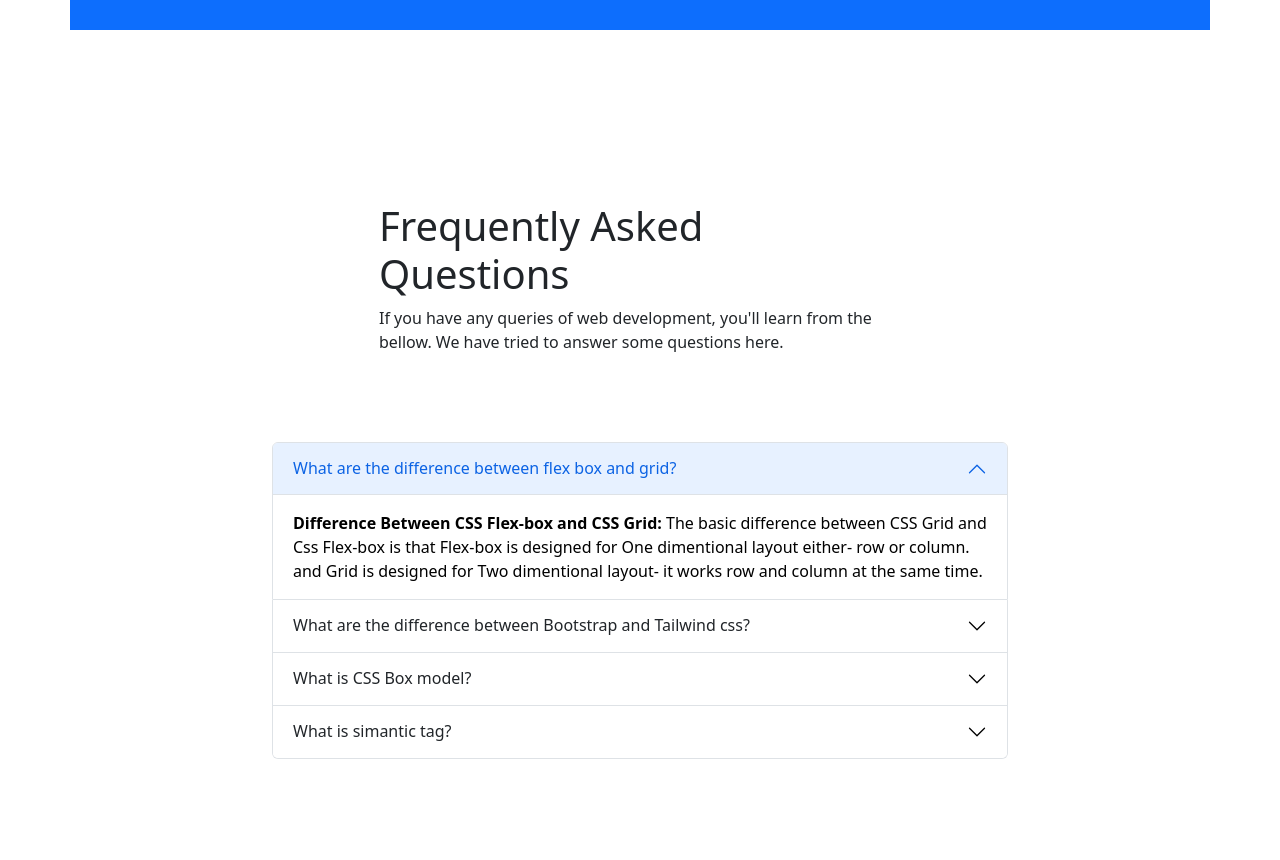
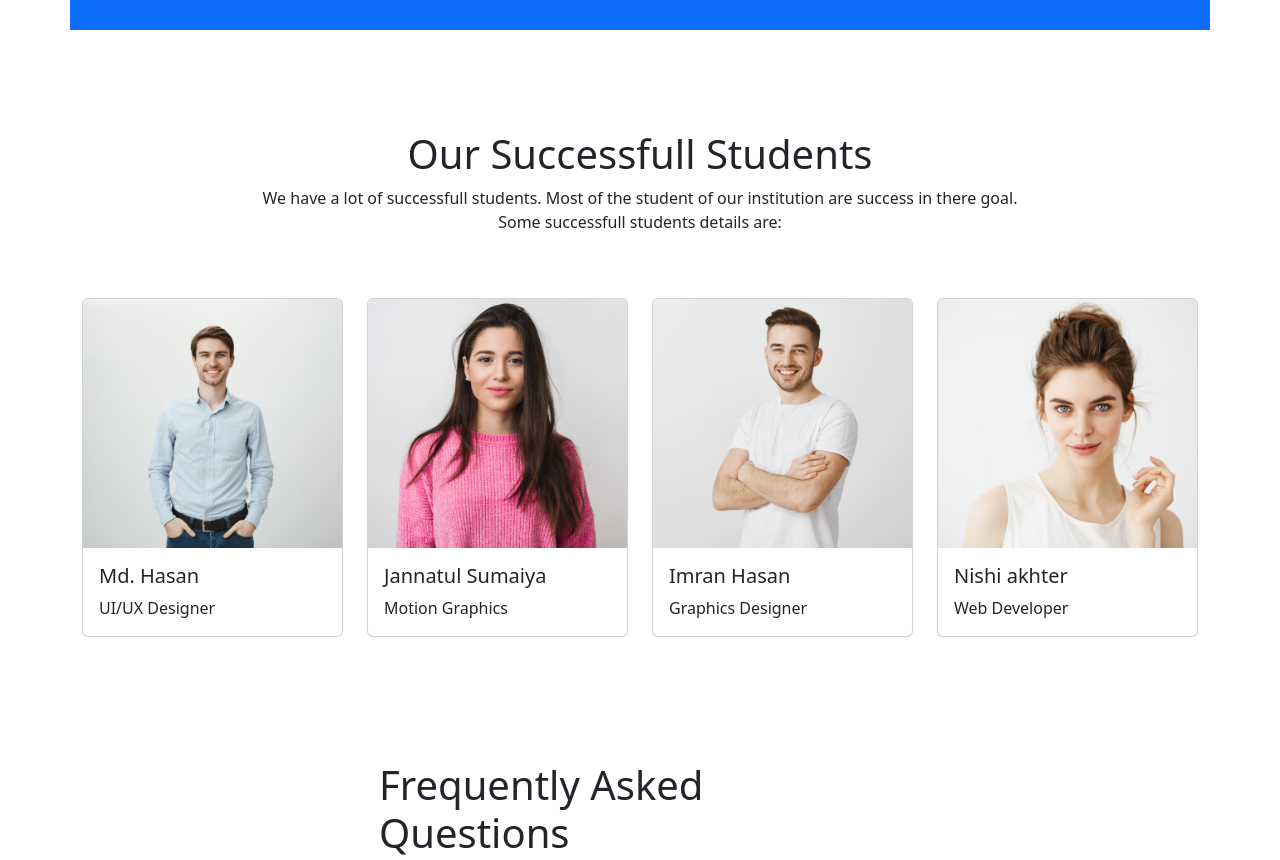
Before and after one commit to Hasanuzzaman92/easy-2-learn-bootstrap, a plain HTML site: page index.html in a window 1280 px wide. Shown: the part 2640-3500 px from the top of the page. Drawn offline with nearby package versions, Linux system fonts and the light colour scheme.

Commit message:
student and footer section added

```diff
--- a/index.html
+++ b/index.html
@@ -302,10 +302,63 @@
     </section>
     <!-- join section end  -->
 
+    <!-- successfull student section start  -->
+    <section class="container">
+      <div class="row">
+        <div class="coi-md-6 text-center">
+          <div>
+            <h1>Our Successfull Students</h1>
+            <p>We have a lot of successfull students. Most of the student of our institution are success in there goal. <br> Some successfull students details are:</p>
+          </div>
+        </div>
+      </div>
+      <div class="row mt-5">
+        <div class="col-12 col-md-6 col-lg-3">
+          <div class="card">
+            <img src="images/student/student-1.png" class="card-img-top" alt="...">
+            <div class="card-body">
+              <h5 class="card-title">Md. Hasan</h5>
+              <p class="card-text">UI/UX Designer</p>
+            </div>
+          </div>
+        </div>
+        <div class="col-12 col-md-6 col-lg-3">
+          <div class="card">
+            <img src="images/student/student-2.png" class="card-img-top" alt="...">
+            <div class="card-body">
+              <h5 class="card-title">Jannatul Sumaiya</h5>
+              <p class="card-text">Motion Graphics</p>
+            </div>
+          </div>
+        </div>
+        <div class="col-12 col-md-6 col-lg-3">
+          <div class="card">
+            <img src="images/student/student-3.png" class="card-img-top" alt="...">
+            <div class="card-body">
+              <h5 class="card-title">Imran Hasan</h5>
+              <p class="card-text">Graphics Designer</p>
+            </div>
+          </div>
+        </div>
+        <div class="col-12 col-md-6 col-lg-3">
+          <div class="card">
+            <img src="images/student/student-4.png" class="card-img-top" alt="...">
+            <div class="card-body">
+              <h5 class="card-title">Nishi akhter</h5>
+              <p class="card-text">Web Developer</p>
+            </div>
+          </div>
+        </div>
+      </div>
+    </section>
+    <!-- successfull student section end  -->
+
+
+
     <!-- FAQ section start  -->
     <section class="container">
       <div class="row">
-        <div class="col-md-6 mx-auto my-5 p-4">
+        <div class="col-md-6 mx-auto p-4">
           <h1>Frequently Asked Questions</h1>
           <p>If you have any queries of web development, you'll learn from the bellow. We have tried to answer some
             questions here.</p>
@@ -421,6 +474,25 @@
 
   </main>
 
+  <!-- footer section start  -->
+  <footer class="container-fluid bg-dark">
+    <div class="row">
+      <div class="col text-white text-center p-5">
+        <h2>Easy2Learn</h2>
+        <p>gulshan-1, dkaha</p>
+        <p><a class="text-white" href="" class="nav-link">Privacy policy</a> |
+          <a class="text-white" href="" class="nav-link">Tearms of use</a>
+        </p>
+        <p>
+          <a class="text-white fs-4 mx-3" href="" class="nav-link"><i class="fa-brands fa-facebook-f"></i></a>
+          <a class="text-white fs-4 mx-3" href="" class="nav-link"><i class="fa-brands fa-twitter"></i></a>
+          <a class="text-white fs-4 mx-3" href="" class="nav-link"><i class="fa-brands fa-whatsapp"></i></a>
+          <a class="text-white fs-4 mx-3" href="" class="nav-link"><i class="fa-brands fa-github"></i></a>
+        </p>
+      </div>
+    </div>
+  </footer>
+  <!-- footer section end  -->
 
 
   <script src="https://cdn.jsdelivr.net/npm/bootstrap@5.2.0/dist/js/bootstrap.bundle.min.js"
```
